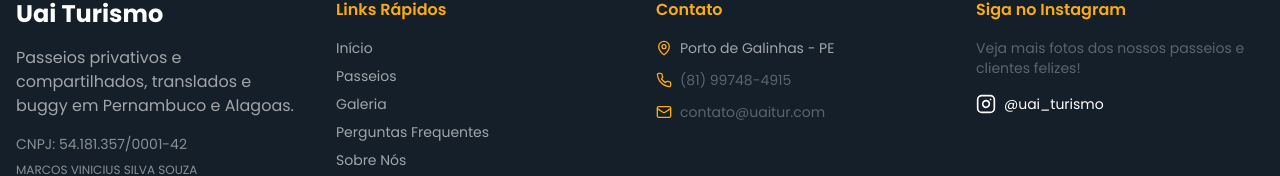
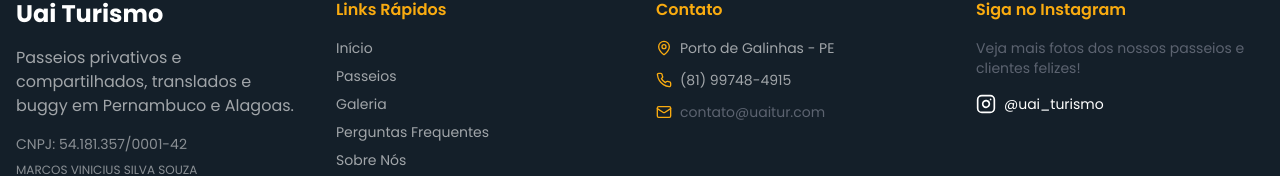
Before and after one commit to thiagohenrico/uai-turismo-eb6dbf14, a React (Vite) app: page /passeios in a window 1280 px wide. Shown: the part 5007-5183 px from the top of the page. Built offline with nearby package versions, Linux system fonts and the light colour scheme; the HTML template or start-up script is replaced by a standard one.

Commit message:
Preceding changes

```diff
--- a/src/components/Footer.tsx
+++ b/src/components/Footer.tsx
@@ -51,7 +51,7 @@ const Footer = () => {
               </div>
               <div className="flex items-center gap-2">
                 <Phone className="w-4 h-4 text-golden-yellow" />
-                <a href="tel:+5581997484915" className="text-sm text-muted-foreground hover:text-primary transition-colors">
+                <a href="tel:+5581997484915" className="text-sm text-white/60 hover:text-golden-yellow transition-colors">
                   (81) 99748-4915
                 </a>
               </div>
```
